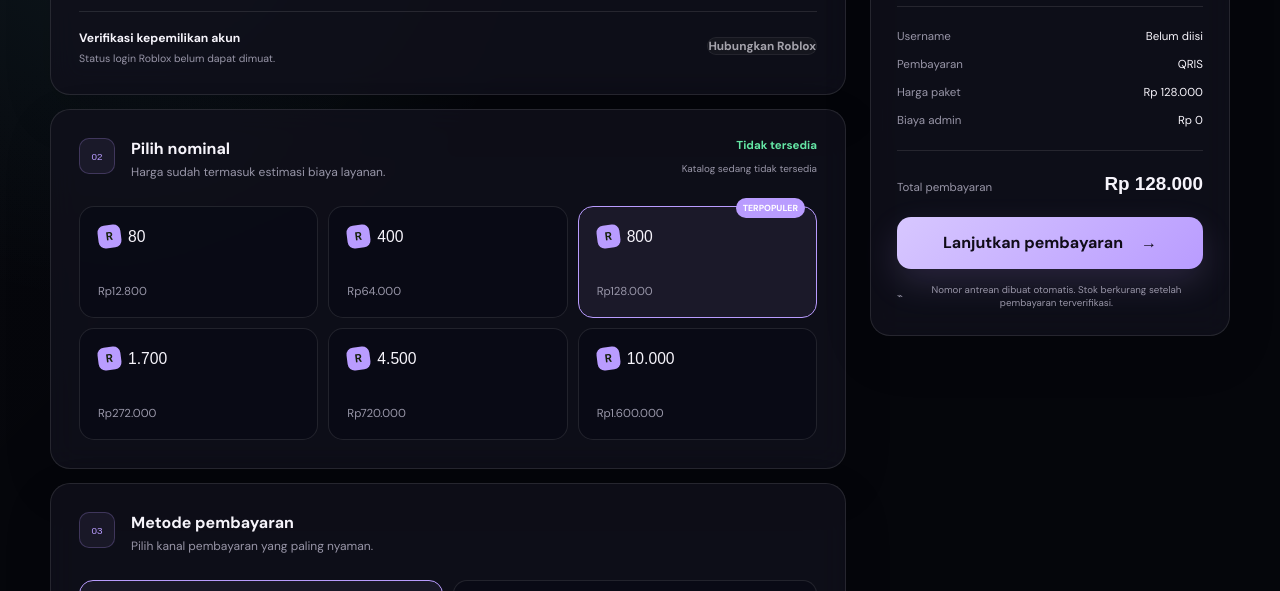
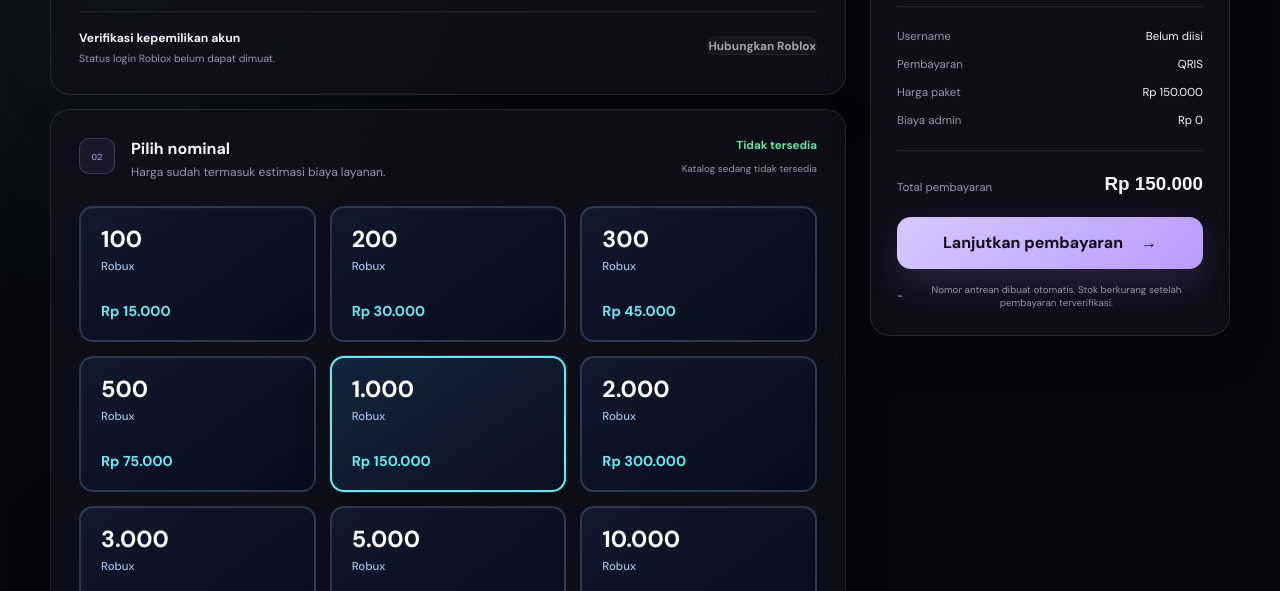
Before and after one commit to xhmrnz/crowbux, a plain HTML site: page index.html in a window 1280 px wide. Shown: the part 1334-1925 px from the top of the page. Drawn offline with Linux system fonts and the light colour scheme; no server answers; a web font is replaced by a local one.

Commit message:
feat: expand Robux package selection

```diff
--- a/admin.js
+++ b/admin.js
@@ -13,7 +13,7 @@
   var toast = document.getElementById("toast");
   var toastTimer;
   var adminSecret = sessionStorage.getItem("crowbux-admin-secret") || "";
-  var packageAmounts = [80, 400, 800, 1700, 4500, 10000];
+  var packageAmounts = [100, 200, 300, 500, 1000, 2000, 3000, 5000, 10000];
 
   function apiUrl(path) {
     return apiBaseUrl.replace(/\/$/, "") + path;
--- a/index.html
+++ b/index.html
@@ -94,7 +94,7 @@
             <div class="balance-row">
               <div>
                 <span>Paket terpopuler</span>
-                <strong>800 Robux</strong>
+                <strong>1.000 Robux</strong>
               </div>
               <div class="trend-badge">+10% bonus</div>
             </div>
@@ -103,7 +103,7 @@
             <span class="order-icon" aria-hidden="true">✓</span>
             <div>
               <strong>Pesanan selesai</strong>
-              <span>400 Robux · 12 detik lalu</span>
+              <span>500 Robux · 12 detik lalu</span>
             </div>
           </div>
         </div>
@@ -199,46 +199,75 @@
               </div>
               <div class="package-grid" id="package-grid">
                 <label class="package-option">
-                  <input type="radio" name="package" value="80" data-price="12800" />
+                  <input type="radio" name="package" value="100" data-price="15000" />
                   <span class="package-content">
-                    <span class="package-amount"><i aria-hidden="true">R</i> 80</span>
-                    <span class="package-price">Rp12.800</span>
+                    <strong class="package-amount">100</strong>
+                    <span class="package-unit">Robux</span>
+                    <span class="package-price">Rp 15.000</span>
                   </span>
                 </label>
                 <label class="package-option">
-                  <input type="radio" name="package" value="400" data-price="64000" />
+                  <input type="radio" name="package" value="200" data-price="30000" />
                   <span class="package-content">
-                    <span class="package-amount"><i aria-hidden="true">R</i> 400</span>
-                    <span class="package-price">Rp64.000</span>
-                  </span>
-                </label>
-                <label class="package-option package-popular">
-                  <input type="radio" name="package" value="800" data-price="128000" checked />
-                  <span class="popular-badge">Terpopuler</span>
-                  <span class="package-content">
-                    <span class="package-amount"><i aria-hidden="true">R</i> 800</span>
-                    <span class="package-price">Rp128.000</span>
+                    <strong class="package-amount">200</strong>
+                    <span class="package-unit">Robux</span>
+                    <span class="package-price">Rp 30.000</span>
                   </span>
                 </label>
                 <label class="package-option">
-                  <input type="radio" name="package" value="1700" data-price="272000" />
+                  <input type="radio" name="package" value="300" data-price="45000" />
                   <span class="package-content">
-                    <span class="package-amount"><i aria-hidden="true">R</i> 1.700</span>
-                    <span class="package-price">Rp272.000</span>
+                    <strong class="package-amount">300</strong>
+                    <span class="package-unit">Robux</span>
+                    <span class="package-price">Rp 45.000</span>
                   </span>
                 </label>
                 <label class="package-option">
-                  <input type="radio" name="package" value="4500" data-price="720000" />
+                  <input type="radio" name="package" value="500" data-price="75000" />
                   <span class="package-content">
-                    <span class="package-amount"><i aria-hidden="true">R</i> 4.500</span>
-                    <span class="package-price">Rp720.000</span>
+                    <strong class="package-amount">500</strong>
+                    <span class="package-unit">Robux</span>
+                    <span class="package-price">Rp 75.000</span>
                   </span>
                 </label>
                 <label class="package-option">
-                  <input type="radio" name="package" value="10000" data-price="1600000" />
+                  <input type="radio" name="package" value="1000" data-price="150000" checked />
                   <span class="package-content">
-                    <span class="package-amount"><i aria-hidden="true">R</i> 10.000</span>
-                    <span class="package-price">Rp1.600.000</span>
+                    <strong class="package-amount">1.000</strong>
+                    <span class="package-unit">Robux</span>
+                    <span class="package-price">Rp 150.000</span>
+                  </span>
+                </label>
+                <label class="package-option">
+                  <input type="radio" name="package" value="2000" data-price="300000" />
+                  <span class="package-content">
+                    <strong class="package-amount">2.000</strong>
+                    <span class="package-unit">Robux</span>
+                    <span class="package-price">Rp 300.000</span>
+                  </span>
+                </label>
+                <label class="package-option">
+                  <input type="radio" name="package" value="3000" data-price="450000" />
+                  <span class="package-content">
+                    <strong class="package-amount">3.000</strong>
+                    <span class="package-unit">Robux</span>
+                    <span class="package-price">Rp 450.000</span>
+                  </span>
+                </label>
+                <label class="package-option">
+                  <input type="radio" name="package" value="5000" data-price="750000" />
+                  <span class="package-content">
+                    <strong class="package-amount">5.000</strong>
+                    <span class="package-unit">Robux</span>
+                    <span class="package-price">Rp 750.000</span>
+                  </span>
+                </label>
+                <label class="package-option">
+                  <input type="radio" name="package" value="10000" data-price="1500000" />
+                  <span class="package-content">
+                    <strong class="package-amount">10.000</strong>
+                    <span class="package-unit">Robux</span>
+                    <span class="package-price">Rp 1.500.000</span>
                   </span>
                 </label>
               </div>
@@ -331,7 +360,7 @@
             <div class="summary-product">
               <div class="summary-coin" aria-hidden="true">R</div>
               <div>
-                <span id="summary-package">800 Robux</span>
+                <span id="summary-package">1.000 Robux</span>
                 <small>Top up via username</small>
               </div>
             </div>
@@ -346,7 +375,7 @@
               </div>
               <div>
                 <dt>Harga paket</dt>
-                <dd id="summary-subtotal">Rp128.000</dd>
+                <dd id="summary-subtotal">Rp150.000</dd>
               </div>
               <div>
                 <dt>Biaya admin</dt>
@@ -355,7 +384,7 @@
             </dl>
             <div class="summary-total">
               <span>Total pembayaran</span>
-              <strong id="summary-total">Rp128.000</strong>
+              <strong id="summary-total">Rp150.000</strong>
             </div>
             <button class="primary-button checkout-button" type="submit">
               Lanjutkan pembayaran
--- a/styles.css
+++ b/styles.css
@@ -870,7 +870,7 @@ input.is-invalid {
 .package-grid {
   display: grid;
   grid-template-columns: repeat(3, minmax(0, 1fr));
-  gap: 10px;
+  gap: 14px;
 }
 
 .package-option,
@@ -890,21 +890,23 @@ input.is-invalid {
 
 .package-content {
   position: relative;
-  display: flex;
-  min-height: 112px;
-  flex-direction: column;
-  justify-content: space-between;
-  padding: 18px;
+  display: grid;
+  min-height: 136px;
+  grid-template-rows: auto auto 1fr;
+  align-content: start;
+  padding: 20px;
   overflow: hidden;
-  border: 1px solid var(--line);
-  border-radius: 15px;
-  background: rgba(3, 7, 18, 0.36);
-  transition: border-color 0.2s ease, background 0.2s ease, transform 0.2s ease;
+  border: 2px solid rgba(108, 137, 174, 0.32);
+  border-radius: 14px;
+  background: linear-gradient(145deg, rgba(17, 26, 47, 0.92), rgba(8, 12, 27, 0.82));
+  box-shadow: inset 0 1px 0 rgba(255, 255, 255, 0.025);
+  transition: border-color 0.2s ease, background 0.2s ease, box-shadow 0.2s ease, transform 0.2s ease;
 }
 
 .package-option:hover .package-content {
-  border-color: rgba(255, 255, 255, 0.22);
-  transform: translateY(-2px);
+  border-color: rgba(107, 230, 244, 0.62);
+  box-shadow: 0 12px 28px rgba(0, 0, 0, 0.2), inset 0 0 24px rgba(107, 230, 244, 0.035);
+  transform: translateY(-3px);
 }
 
 .package-option input:focus-visible + .package-content,
@@ -913,10 +915,10 @@ input.is-invalid {
   outline-offset: 3px;
 }
 
-.package-option input:checked + .package-content,
-.package-popular input:checked ~ .package-content {
-  border-color: var(--lime);
-  background: rgba(185, 156, 255, 0.08);
+.package-option input:checked + .package-content {
+  border-color: var(--cyan);
+  background: linear-gradient(145deg, rgba(18, 38, 61, 0.96), rgba(13, 17, 34, 0.9));
+  box-shadow: 0 0 0 1px rgba(107, 230, 244, 0.16), 0 14px 34px rgba(0, 0, 0, 0.24);
 }
 
 .package-option.is-unavailable {
@@ -934,45 +936,26 @@ input.is-invalid {
 }
 
 .package-amount {
-  display: flex;
-  align-items: center;
-  gap: 7px;
-  font-family: "Unbounded", sans-serif;
-  font-size: 0.98rem;
-}
-
-.package-amount i {
-  display: grid;
-  width: 23px;
-  height: 23px;
-  place-items: center;
-  border-radius: 7px;
-  background: var(--lime);
-  color: #142009;
-  font-family: "DM Sans", sans-serif;
+  color: #ffffff;
+  font-family: "DM Sans", Arial, sans-serif;
+  font-size: 1.45rem;
+  font-weight: 700;
+  line-height: 1;
+}
+
+.package-unit {
+  margin-top: 7px;
+  color: #9ebfe8;
   font-size: 0.72rem;
-  font-style: normal;
-  font-weight: 800;
-  transform: rotate(-7deg);
+  font-weight: 500;
 }
 
 .package-price {
-  color: var(--muted);
-  font-size: 0.72rem;
-}
-
-.popular-badge {
-  position: absolute;
-  top: -8px;
-  right: 12px;
-  z-index: 2;
-  padding: 4px 7px;
-  border-radius: 999px;
-  background: var(--violet);
-  color: white;
-  font-size: 0.55rem;
+  align-self: end;
+  margin-top: 18px;
+  color: var(--cyan);
+  font-size: 0.9rem;
   font-weight: 700;
-  text-transform: uppercase;
 }
 
 .payment-grid {
@@ -2165,8 +2148,8 @@ input.is-invalid {
   }
 
   .package-content {
-    min-height: 102px;
-    padding: 14px;
+    min-height: 126px;
+    padding: 16px;
   }
 
   .success-modal {
--- a/worker/index.js
+++ b/worker/index.js
@@ -8,7 +8,7 @@ const OAUTH_EXCHANGE_TTL_SECONDS = 5 * 60;
 const OAUTH_SESSION_TTL_SECONDS = 20 * 60;
 const MAX_EXTERNAL_RESPONSE_BYTES = 512 * 1024;
 
-const PACKAGE_AMOUNTS = [80, 400, 800, 1700, 4500, 10000];
+const PACKAGE_AMOUNTS = [100, 200, 300, 500, 1000, 2000, 3000, 5000, 10000];
 
 const PAYMENT_FEES = new Map([
   ["QRIS", 0],
```
